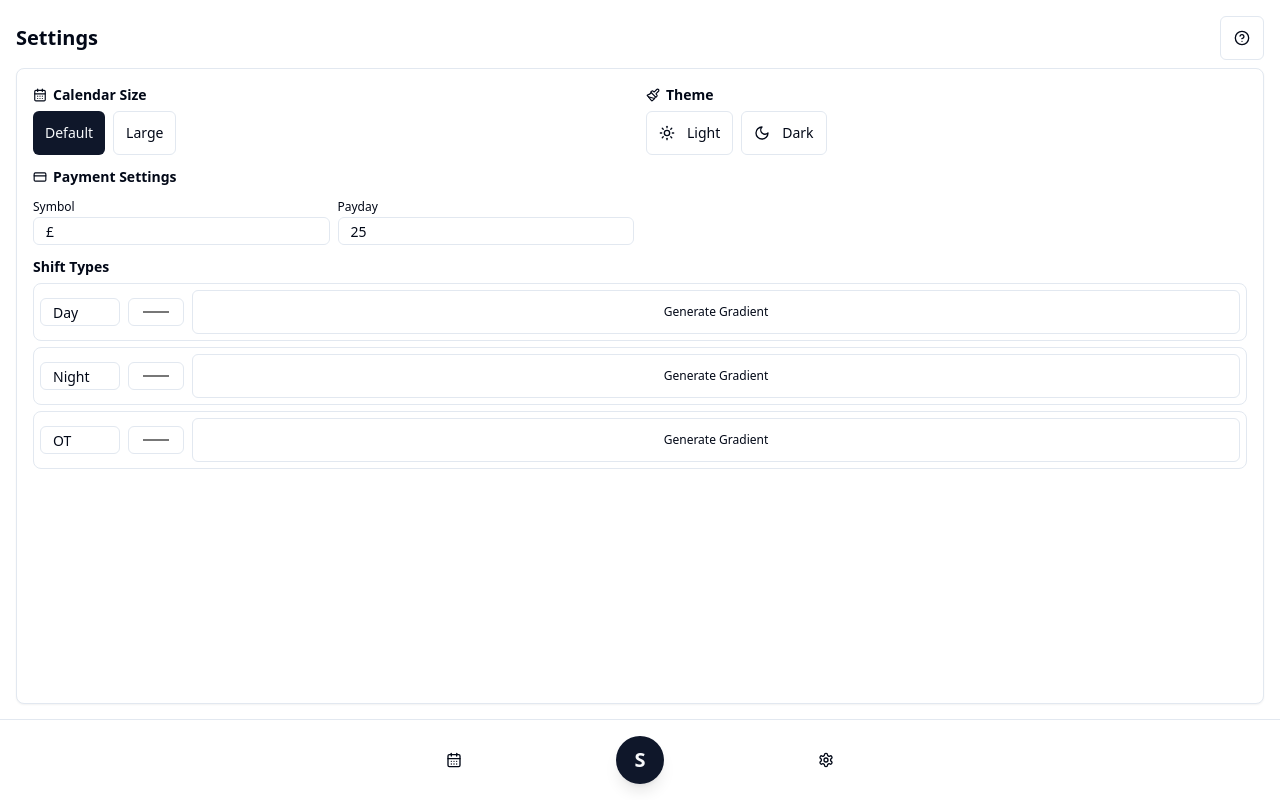
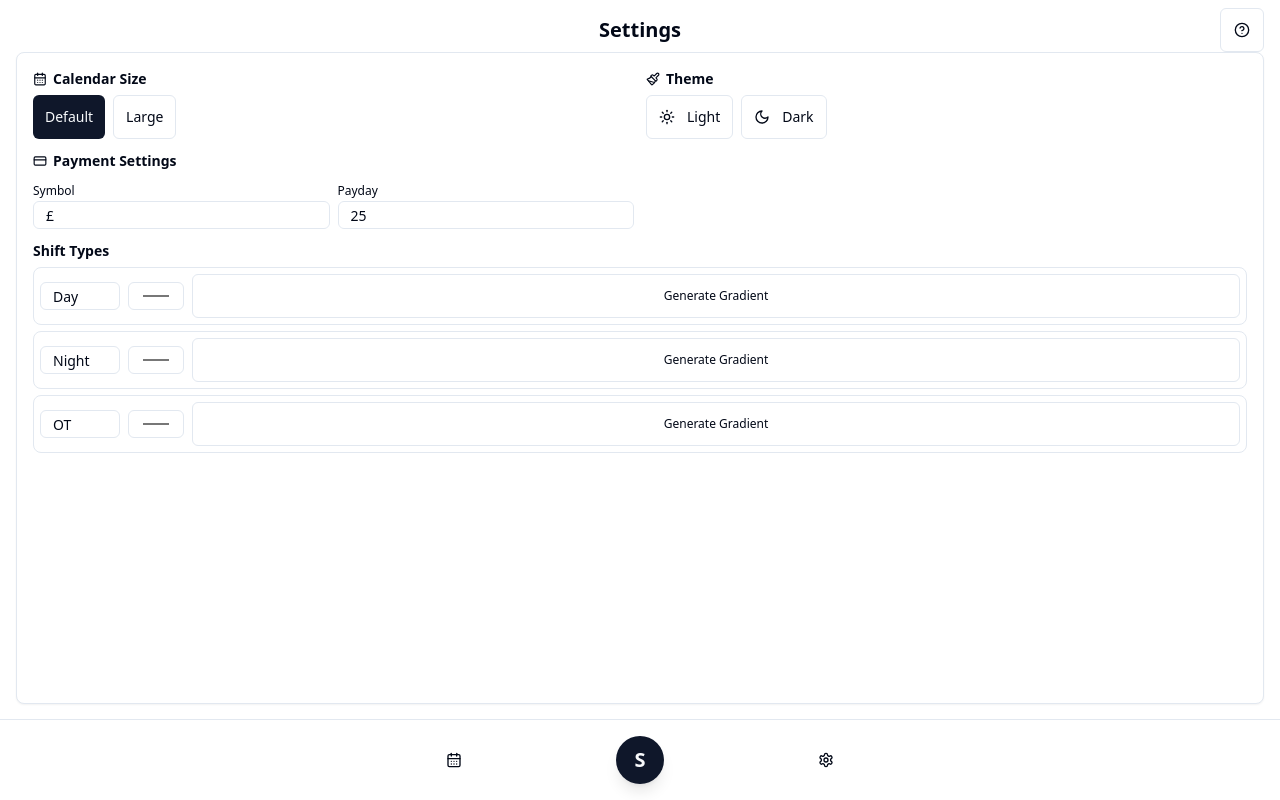
Before and after one commit to Deebow85/crossbreed-app-builder, a React (Vite) app: page /settings in a window 1280 px wide. Built offline with nearby package versions, Linux system fonts and the light colour scheme.

Commit message:
Center setting and shift headers
The headers in the settings and shift setup pages have been centered at the top.

```diff
--- a/src/pages/Settings.tsx
+++ b/src/pages/Settings.tsx
@@ -1,3 +1,4 @@
+
 import { useState, useEffect } from "react";
 import { Card } from "@/components/ui/card";
 import { Button } from "@/components/ui/button";
@@ -122,8 +123,8 @@ const Settings = () => {
 
   return (
     <div className="h-dvh flex flex-col p-2 sm:p-4">
-      <div className="flex justify-between items-center mb-2">
-        <h1 className="text-xl font-bold">Settings</h1>
+      <div className="flex justify-between items-center mb-2 relative">
+        <div className="absolute right-0">
           <Button
             variant="outline"
             size="icon"
@@ -131,6 +132,8 @@ const Settings = () => {
           >
             <HelpCircle className="h-4 w-4" />
           </Button>
+        </div>
+        <h1 className="text-xl font-bold w-full text-center">Settings</h1>
       </div>
 
       <Card className="flex-1 overflow-auto mb-20">
--- a/src/pages/ShiftSetup.tsx
+++ b/src/pages/ShiftSetup.tsx
@@ -10,7 +10,7 @@ const ShiftSetup = () => {
 
   return (
     <div className="h-dvh flex flex-col p-2 sm:p-4">
-      <div className="flex justify-between items-center mb-2">
+      <div className="flex justify-center items-center mb-2">
         <h1 className="text-xl font-bold">Shift Setup</h1>
       </div>
 
```
Lines whose indentation alone changed are shown as unchanged.
